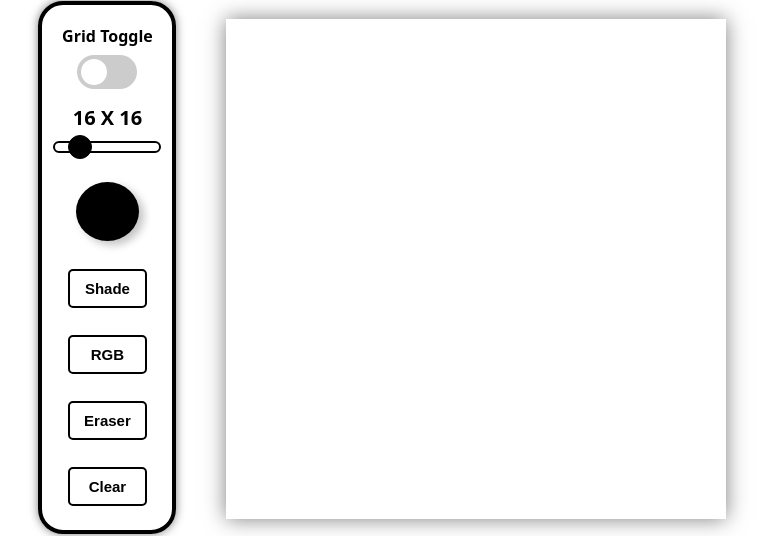
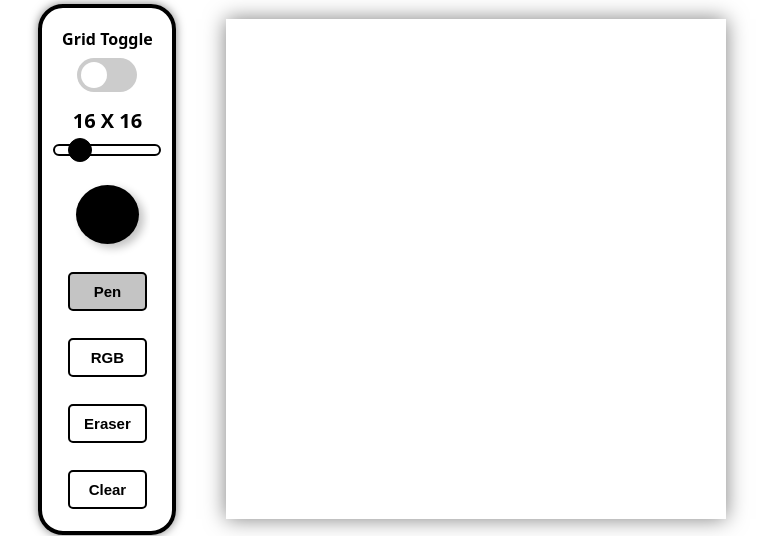
Before and after one commit to JoeyCorbett/Etch-a-Sketch, a plain HTML site: page index.html in a window 1280 px wide. Shown: the part 146-682 px from the top of the page, without its empty margins (207-977 px from the left). Drawn offline with Linux system fonts and the light colour scheme.

Commit message:
Removed shader button and added pen button
Shader feature wasn't practical and pen button reduced confusion between rgb / eraser modes and colored pen modes.

```diff
--- a/index.html
+++ b/index.html
@@ -20,7 +20,7 @@
             <span class="size-tag"></span>
             <input type="range" min="1" max="100" value="16" class="slider-grid">
             <input type="color" id="colorPicker" class="colorBtn styled">
-            <button id="drawTools" class="shadeBtn styled">Shade</button>
+            <button id="drawTools" class="penBtn styled">Pen</button>
             <button id="drawTools" class="rgbBtn styled">RGB</button>
             <button id="drawTools" class="eraserBtn styled">Eraser</button>
             <button class="clearGrid styled">Clear</button>
--- a/script.js
+++ b/script.js
@@ -2,6 +2,7 @@ const container = document.querySelector(".grid-container");
 const gridSlider = document.querySelector(".slider-grid");
 const sizeTag = document.querySelector(".size-tag");
 const toggleSlider = document.querySelector(".grid-toggle input");
+const penBtn = document.querySelector(".penBtn");
 const rgbBtn = document.querySelector(".rgbBtn");
 const eraserBtn = document.querySelector(".eraserBtn");
 const clearBtn = document.querySelector(".clearGrid");
@@ -71,10 +72,11 @@ function penAdd(value) {
         value = "black";
         colorBtn.style.color = value;
     }
-
+    penBtn.classList.toggle("selected");
     boxes.forEach((box) => {
         box.addEventListener("mouseenter", () => {
             if (isDrawing) {
+                box.style.opacity = "1";
                 box.style.backgroundColor = value;
             }
         });
@@ -106,6 +108,10 @@ toggleSlider.addEventListener("change", () => {
     } else {
         addGrid();
     }
+});
+
+penBtn.addEventListener("click", () => {
+    penAdd(value);
 });
 
 
--- a/styles.css
+++ b/styles.css
@@ -119,10 +119,10 @@ border: 1px solid black;
     align-items: center;
     border: 4px solid black;
     border-radius: 25px;
-    height: 525px;
+    height: 523px;
     width: 130px;
     margin-right: 50px;
-    margin-top: 43px;
+    margin-top: 47px;
     box-shadow: 0 0 10px rgba(0, 0, 0, 0.5);
 }
 
```
